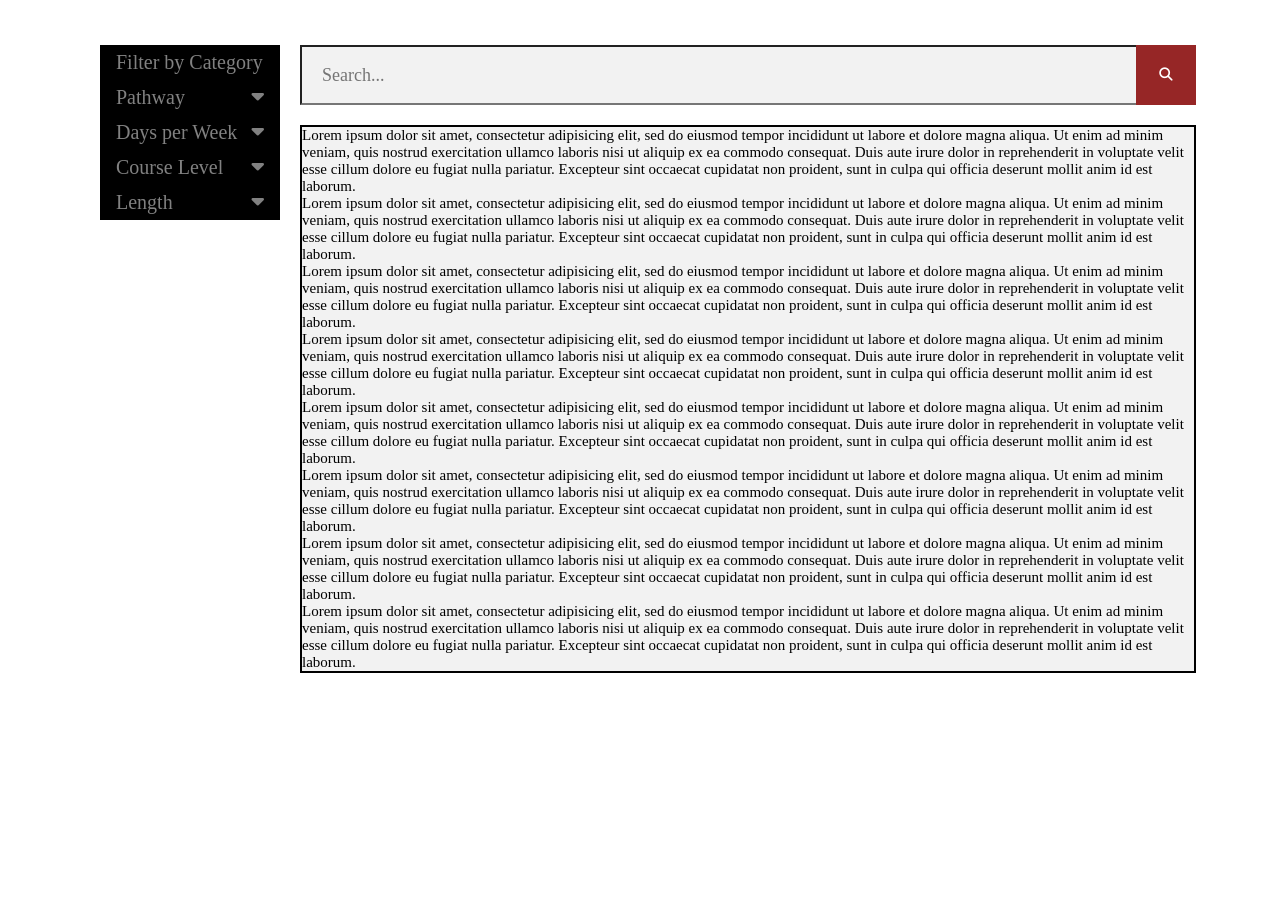
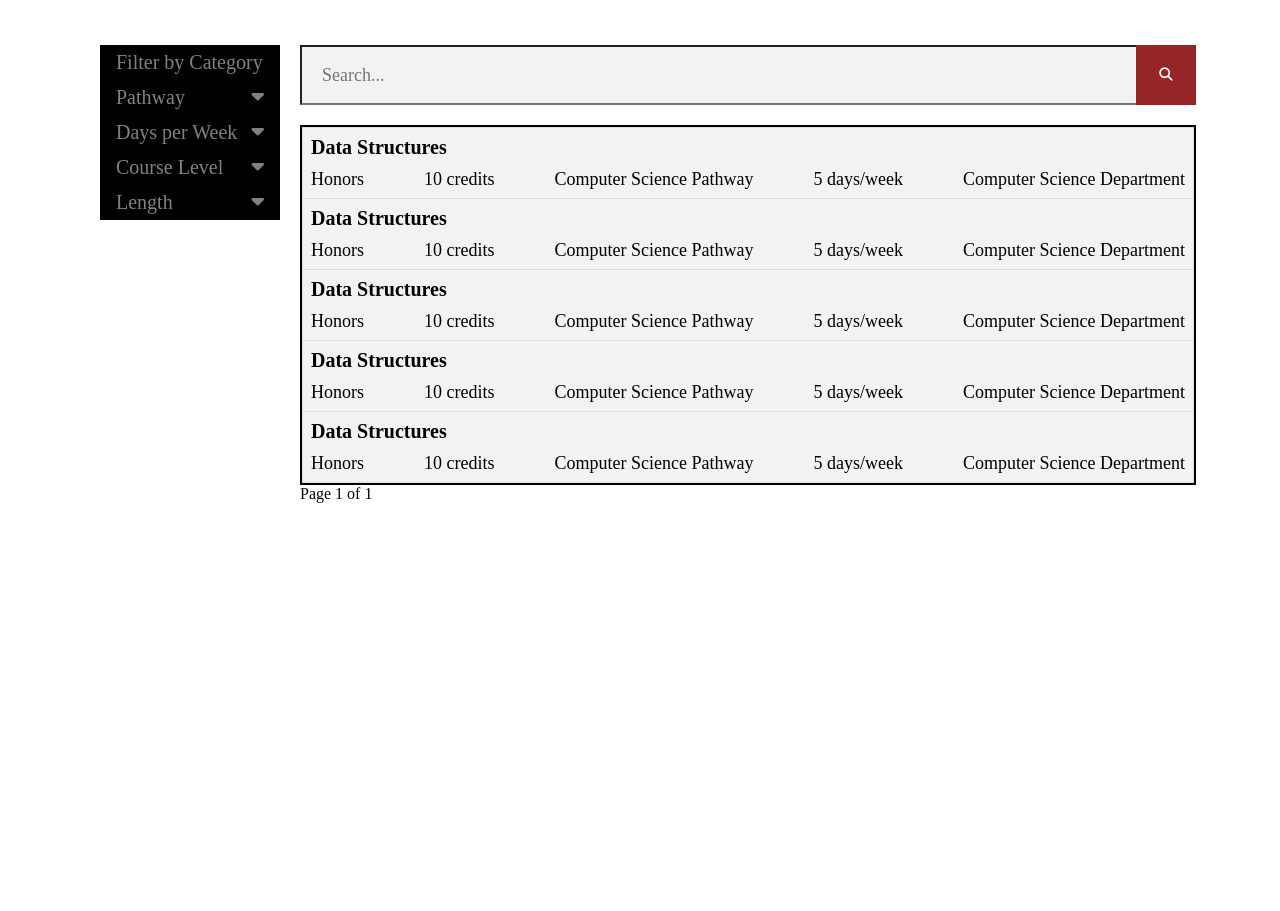
Before and after one commit to fujiihc/ASHS_POS, a Flask app: page /catalog in a window 1280 px wide. Shown: the part 105-1016 px from the top of the page. Run offline with Flask 2, Linux system fonts and the light colour scheme; some libraries are stand-ins or nearby versions.

Commit message:
Update public_catalog.html

```diff
--- a/templates/public_catalog.html
+++ b/templates/public_catalog.html
@@ -30,79 +30,74 @@
                             </form>
                         </div>
                     </div>
-
                     <div class="results">
-                        <p>
-                            Lorem ipsum dolor sit amet, consectetur adipisicing elit, sed do eiusmod
-                            tempor incididunt ut labore et dolore magna aliqua. Ut enim ad minim veniam,
-                            quis nostrud exercitation ullamco laboris nisi ut aliquip ex ea commodo
-                            consequat. Duis aute irure dolor in reprehenderit in voluptate velit esse
-                            cillum dolore eu fugiat nulla pariatur. Excepteur sint occaecat cupidatat non
-                            proident, sunt in culpa qui officia deserunt mollit anim id est laborum.
-                        </p>
-
-                        <p>
-                            Lorem ipsum dolor sit amet, consectetur adipisicing elit, sed do eiusmod
-                            tempor incididunt ut labore et dolore magna aliqua. Ut enim ad minim veniam,
-                            quis nostrud exercitation ullamco laboris nisi ut aliquip ex ea commodo
-                            consequat. Duis aute irure dolor in reprehenderit in voluptate velit esse
-                            cillum dolore eu fugiat nulla pariatur. Excepteur sint occaecat cupidatat non
-                            proident, sunt in culpa qui officia deserunt mollit anim id est laborum.
-                        </p>
-
-                        <p>
-                            Lorem ipsum dolor sit amet, consectetur adipisicing elit, sed do eiusmod
-                            tempor incididunt ut labore et dolore magna aliqua. Ut enim ad minim veniam,
-                            quis nostrud exercitation ullamco laboris nisi ut aliquip ex ea commodo
-                            consequat. Duis aute irure dolor in reprehenderit in voluptate velit esse
-                            cillum dolore eu fugiat nulla pariatur. Excepteur sint occaecat cupidatat non
-                            proident, sunt in culpa qui officia deserunt mollit anim id est laborum.
-                        </p>
-
-                        <p>
-                            Lorem ipsum dolor sit amet, consectetur adipisicing elit, sed do eiusmod
-                            tempor incididunt ut labore et dolore magna aliqua. Ut enim ad minim veniam,
-                            quis nostrud exercitation ullamco laboris nisi ut aliquip ex ea commodo
-                            consequat. Duis aute irure dolor in reprehenderit in voluptate velit esse
-                            cillum dolore eu fugiat nulla pariatur. Excepteur sint occaecat cupidatat non
-                            proident, sunt in culpa qui officia deserunt mollit anim id est laborum.
-                        </p>
-
-                        <p>
-                            Lorem ipsum dolor sit amet, consectetur adipisicing elit, sed do eiusmod
-                            tempor incididunt ut labore et dolore magna aliqua. Ut enim ad minim veniam,
-                            quis nostrud exercitation ullamco laboris nisi ut aliquip ex ea commodo
-                            consequat. Duis aute irure dolor in reprehenderit in voluptate velit esse
-                            cillum dolore eu fugiat nulla pariatur. Excepteur sint occaecat cupidatat non
-                            proident, sunt in culpa qui officia deserunt mollit anim id est laborum.
-                        </p>
-
-                        <p>
-                            Lorem ipsum dolor sit amet, consectetur adipisicing elit, sed do eiusmod
-                            tempor incididunt ut labore et dolore magna aliqua. Ut enim ad minim veniam,
-                            quis nostrud exercitation ullamco laboris nisi ut aliquip ex ea commodo
-                            consequat. Duis aute irure dolor in reprehenderit in voluptate velit esse
-                            cillum dolore eu fugiat nulla pariatur. Excepteur sint occaecat cupidatat non
-                            proident, sunt in culpa qui officia deserunt mollit anim id est laborum.
-                        </p>
-
-                        <p>
-                            Lorem ipsum dolor sit amet, consectetur adipisicing elit, sed do eiusmod
-                            tempor incididunt ut labore et dolore magna aliqua. Ut enim ad minim veniam,
-                            quis nostrud exercitation ullamco laboris nisi ut aliquip ex ea commodo
-                            consequat. Duis aute irure dolor in reprehenderit in voluptate velit esse
-                            cillum dolore eu fugiat nulla pariatur. Excepteur sint occaecat cupidatat non
-                            proident, sunt in culpa qui officia deserunt mollit anim id est laborum.
-                        </p>
-
-                        <p>
-                            Lorem ipsum dolor sit amet, consectetur adipisicing elit, sed do eiusmod
-                            tempor incididunt ut labore et dolore magna aliqua. Ut enim ad minim veniam,
-                            quis nostrud exercitation ullamco laboris nisi ut aliquip ex ea commodo
-                            consequat. Duis aute irure dolor in reprehenderit in voluptate velit esse
-                            cillum dolore eu fugiat nulla pariatur. Excepteur sint occaecat cupidatat non
-                            proident, sunt in culpa qui officia deserunt mollit anim id est laborum.
-                        </p>
+                        <table>
+                            <tr>
+                            </tr>
+                            <tr>
+                                <td>
+                                    <p class="course-name">Data Structures</p>
+                                    <div class="descriptions">
+                                        <div>Honors</div>
+                                        <div>10 credits</div>
+                                        <div>Computer Science Pathway</div>
+                                        <div>5 days/week</div>
+                                        <div>Computer Science Department</div>
+                                    </div>
+                                </td>
+                            </tr>
+                            <tr>
+                                <td>
+                                    <p class="course-name">Data Structures</p>
+                                    <div class="descriptions">
+                                        <div>Honors</div>
+                                        <div>10 credits</div>
+                                        <div>Computer Science Pathway</div>
+                                        <div>5 days/week</div>
+                                        <div>Computer Science Department</div>
+                                    </div>
+                                </td>
+                            </tr>
+                            <tr>
+                                <td>
+                                    <p class="course-name">Data Structures</p>
+                                    <div class="descriptions">
+                                        <div>Honors</div>
+                                        <div>10 credits</div>
+                                        <div>Computer Science Pathway</div>
+                                        <div>5 days/week</div>
+                                        <div>Computer Science Department</div>
+                                    </div>
+                                </td>
+                            </tr>
+                            <tr>
+                                <td>
+                                    <p class="course-name">Data Structures</p>
+                                    <div class="descriptions">
+                                        <div>Honors</div>
+                                        <div>10 credits</div>
+                                        <div>Computer Science Pathway</div>
+                                        <div>5 days/week</div>
+                                        <div>Computer Science Department</div>
+                                    </div>
+                                </td>
+                            </tr>
+                            <tr>
+                                <td>
+                                    <p class="course-name">Data Structures</p>
+                                    <div class="descriptions">
+                                        <div>Honors</div>
+                                        <div>10 credits</div>
+                                        <div>Computer Science Pathway</div>
+                                        <div>5 days/week</div>
+                                        <div>Computer Science Department</div>
+                                    </div>
+                                </td>
+                            </tr>
+                        </table>
+                    </div>
+                    <div>
+                        <p>Page 1 of 1</p>
                     </div>
                 </div>
 
@@ -138,11 +133,15 @@
                 </div>
 
             </div>
-
+        </div>
+        <div class="page-selection">
+            <p>
+                Next Page
+            </p>
+        </div>
         <footer class="footer">
             <p>Abington School District © 2021. All Rights Reserved.</p>
         </footer>
-        </div>
 
         <script>
             //VARIABLES
```
Lines whose indentation alone changed are shown as unchanged.
